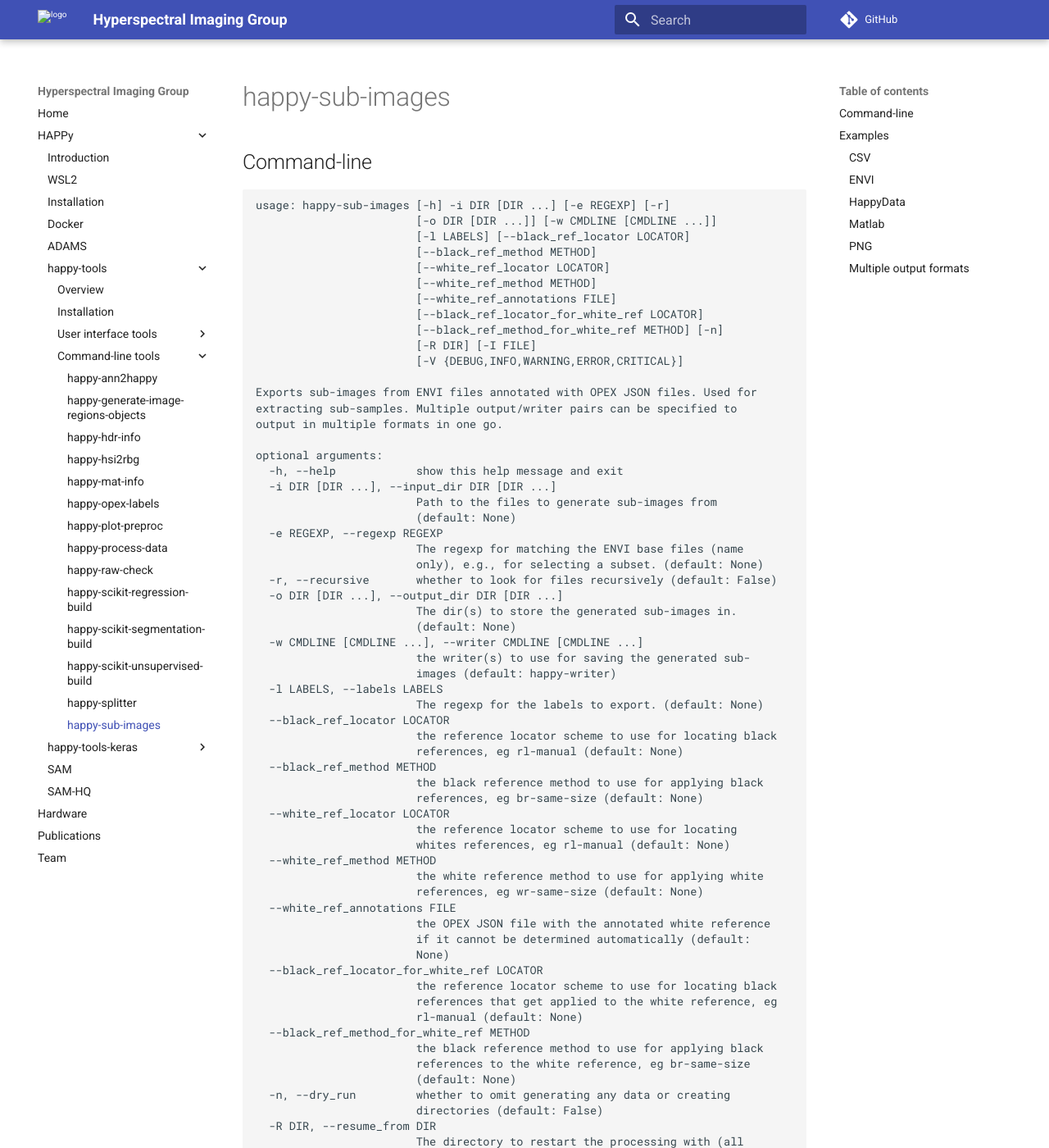
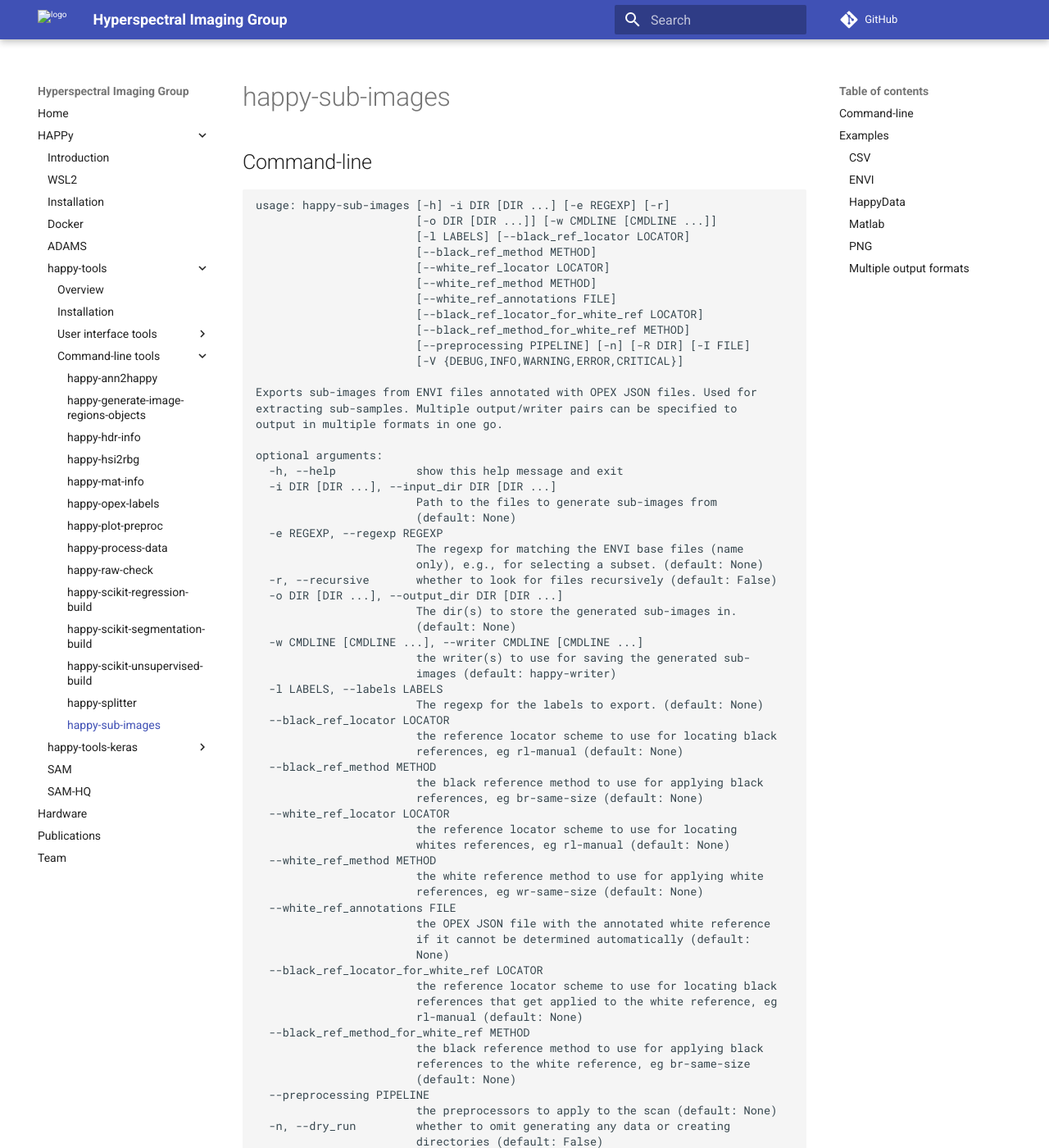
Before and after one commit to wairas/hsi-website, an MkDocs documentation site: the page built from docs/happy/happy_tools/happy-sub-images.md, in a window 1280 px wide and 1400 px high. Shown: the whole window at 82% size. Built offline with MkDocs 1.6.1 and Material for MkDocs 9.7.7, drawn with Linux system fonts in a browser that asks for light colours; comment, search, counter and statistics services are not loaded; some of the changed text lies outside the part shown.

Commit message:
updated help screen

```diff
--- a/docs/happy/happy_tools/happy-sub-images.md
+++ b/docs/happy/happy_tools/happy-sub-images.md
@@ -9,8 +9,8 @@ usage: happy-sub-images [-h] -i DIR [DIR ...] [-e REGEXP] [-r]
                         [--white_ref_method METHOD]
                         [--white_ref_annotations FILE]
                         [--black_ref_locator_for_white_ref LOCATOR]
-                        [--black_ref_method_for_white_ref METHOD] [-n]
-                        [-R DIR] [-I FILE]
+                        [--black_ref_method_for_white_ref METHOD]
+                        [--preprocessing PIPELINE] [-n] [-R DIR] [-I FILE]
                         [-V {DEBUG,INFO,WARNING,ERROR,CRITICAL}]
 
 Exports sub-images from ENVI files annotated with OPEX JSON files. Used for
@@ -58,6 +58,8 @@ optional arguments:
                         the black reference method to use for applying black
                         references to the white reference, eg br-same-size
                         (default: None)
+  --preprocessing PIPELINE
+                        the preprocessors to apply to the scan (default: None)
   -n, --dry_run         whether to omit generating any data or creating
                         directories (default: False)
   -R DIR, --resume_from DIR
```
